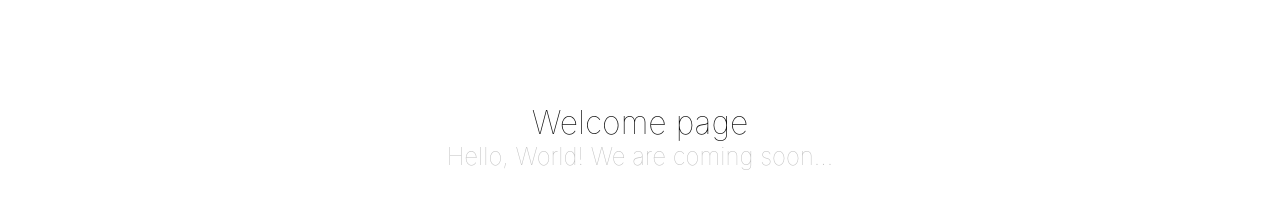
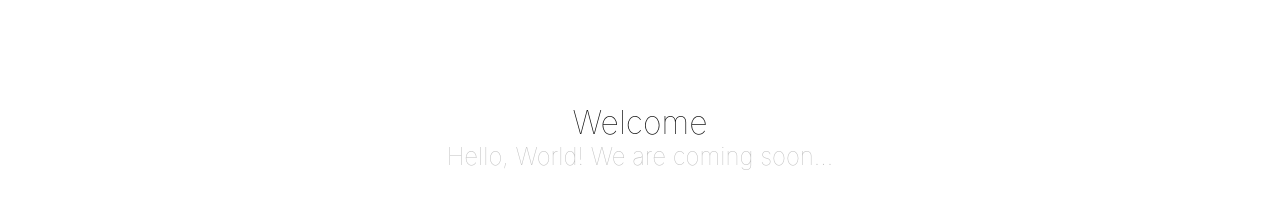
Before and after one commit to zana-a/refresh, a Jekyll site: the page built from .jekyll/index.html, in a window 1280 px wide. Shown: the part 341-550 px from the top of the page. Built offline with Jekyll 4.4.1, drawn with Linux system fonts in a browser that asks for light colours.

Commit message:
update index.html in docs

```diff
--- a/.jekyll/index.html
+++ b/.jekyll/index.html
@@ -3,6 +3,6 @@ layout: default
 ---
 
 <div style="font-weight: 200; display: flex; flex-direction: column; align-items: center; justify-content: center; height: calc(100vh - 56px)">
-  <h1>Welcome page</h1>
+  <h1>Welcome</h1>
   <h2 style="color: #c0c0c0">Hello, World! We are coming soon...</h2>
 </div>
```
